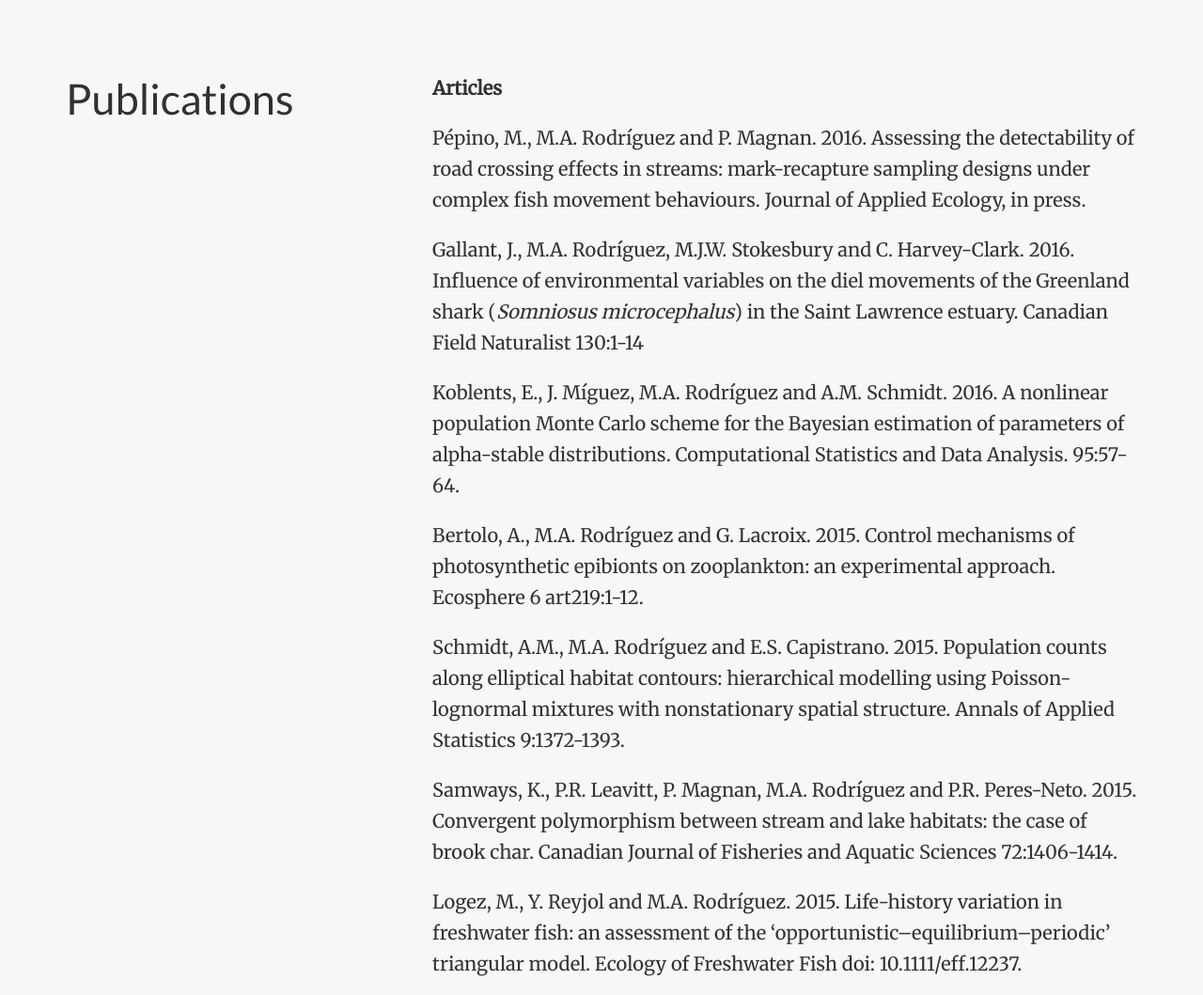
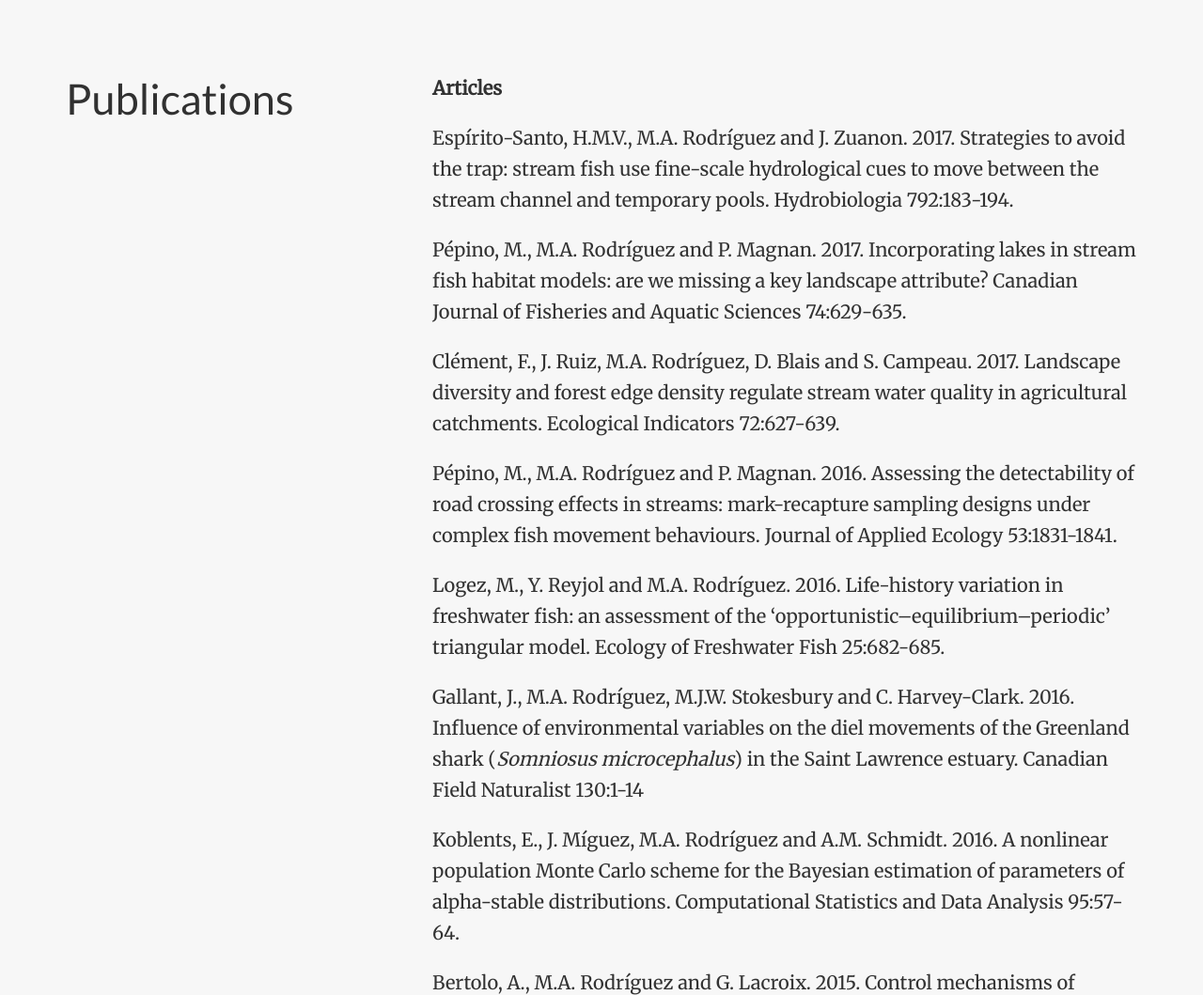
Before and after one commit to mr742/mr742.github.io, a plain HTML site: page index.html in a window 1280 px wide. Shown: the part 1220-2279 px from the top of the page at 94% size. Drawn offline with nearby package versions, Linux system fonts and the light colour scheme; some packages are replaced by stand-ins of ours; some icons are missing.

Commit message:
Initial commit

```diff
--- a/index.html
+++ b/index.html
@@ -312,19 +312,25 @@
   <div class="col-xs-12 col-md-8">
     <p><strong>Articles</strong></p>
 
-<p>Pépino, M., M.A. Rodríguez and P. Magnan. 2016. Assessing the detectability of road crossing effects in streams: mark-recapture sampling designs under complex fish movement behaviours. Journal of Applied Ecology, in press.</p>
+<p>Espírito-Santo, H.M.V., M.A. Rodríguez and J. Zuanon. 2017. Strategies to avoid the trap: stream fish use fine-scale hydrological cues to move between the stream channel and temporary pools. Hydrobiologia 792:183-194.</p>
+
+<p>Pépino, M., M.A. Rodríguez and P. Magnan. 2017. Incorporating lakes in stream fish habitat models: are we missing a key landscape attribute? Canadian Journal of Fisheries and Aquatic Sciences 74:629-635.</p>
+
+<p>Clément, F., J. Ruiz, M.A. Rodríguez, D. Blais and S. Campeau. 2017. Landscape diversity and forest edge density regulate stream water quality in agricultural catchments. Ecological Indicators 72:627-639.</p>
+
+<p>Pépino, M., M.A. Rodríguez and P. Magnan. 2016. Assessing the detectability of road crossing effects in streams: mark-recapture sampling designs under complex fish movement behaviours. Journal of Applied Ecology 53:1831-1841.</p>
+
+<p>Logez, M., Y. Reyjol and M.A. Rodríguez. 2016. Life-history variation in freshwater fish: an assessment of the ‘opportunistic–equilibrium–periodic’ triangular model. Ecology of Freshwater Fish 25:682-685.</p>
 
 <p>Gallant, J., M.A. Rodríguez, M.J.W. Stokesbury and C. Harvey-Clark. 2016. Influence of environmental variables on the diel movements of the Greenland shark (<em>Somniosus microcephalus</em>) in the Saint Lawrence estuary. Canadian Field Naturalist 130:1-14</p>
 
-<p>Koblents, E., J. Míguez, M.A. Rodríguez and A.M. Schmidt. 2016. A nonlinear population Monte Carlo scheme for the Bayesian estimation of parameters of alpha-stable distributions. Computational Statistics and Data Analysis. 95:57-64.</p>
+<p>Koblents, E., J. Míguez, M.A. Rodríguez and A.M. Schmidt. 2016. A nonlinear population Monte Carlo scheme for the Bayesian estimation of parameters of alpha-stable distributions. Computational Statistics and Data Analysis 95:57-64.</p>
 
 <p>Bertolo, A., M.A. Rodríguez and G. Lacroix. 2015. Control mechanisms of photosynthetic epibionts on zooplankton: an experimental approach. Ecosphere 6 art219:1-12.</p>
 
 <p>Schmidt, A.M., M.A. Rodríguez and E.S. Capistrano. 2015. Population counts along elliptical habitat contours: hierarchical modelling using Poisson-lognormal mixtures with nonstationary spatial structure. Annals of Applied Statistics 9:1372-1393.</p>
 
 <p>Samways, K., P.R. Leavitt, P. Magnan, M.A. Rodríguez and P.R. Peres-Neto. 2015. Convergent polymorphism between stream and lake habitats: the case of brook char. Canadian Journal of Fisheries and Aquatic Sciences 72:1406-1414.</p>
-
-<p>Logez, M., Y. Reyjol and M.A. Rodríguez. 2015. Life-history variation in freshwater fish: an assessment of the ‘opportunistic–equilibrium–periodic’ triangular model. Ecology of Freshwater Fish doi: 10.1111/eff.12237.</p>
 
 <p>Pépino, M., M.A. Rodríguez and P. Magnan. 2015. Shifts in movement behavior of spawning fish under risk of predation by land-based consumers. Behavioral Ecology 26:996-1004.</p>
 
@@ -669,19 +675,19 @@ Co-supervised with Andrea Bertolo, UQTR</p>
 
 <div class="row">
   <div class="col-xs-12 col-md-4 section-heading">
-    <h1>Teaching</h1>
+    <h1>Publications</h1>
 
   </div>
   <div class="col-xs-12 col-md-8">
     <p><strong>Graduate</strong></p>
 
-<p>Statistical Modelling (BBS6001)<br />
+<p>Statistical Modelling (BBS6001)
 Topics in Environmental Science (ECL6008)
 Interdisciplinary Environmental Seminar (ENV9101)</p>
 
 <p><strong>Undergraduate</strong></p>
 
-<p>Interpretation of Ecological Data (ECL1012)<br />
+<p>Interpretation of Ecological Data (ECL1012)
 Aquatic Field Ecology (ECL1014)</p>
 
   </div>
```
